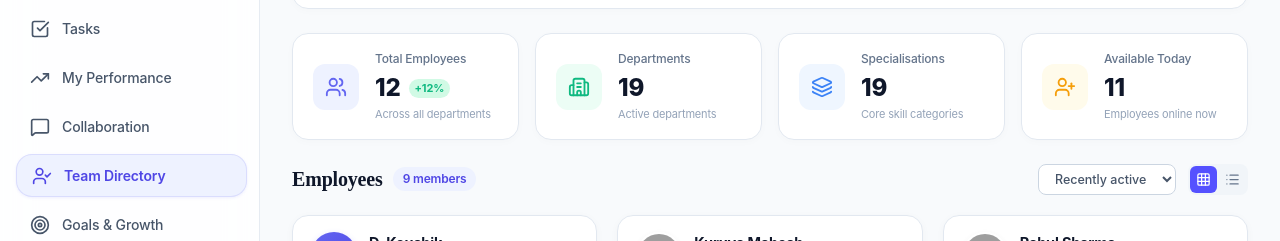
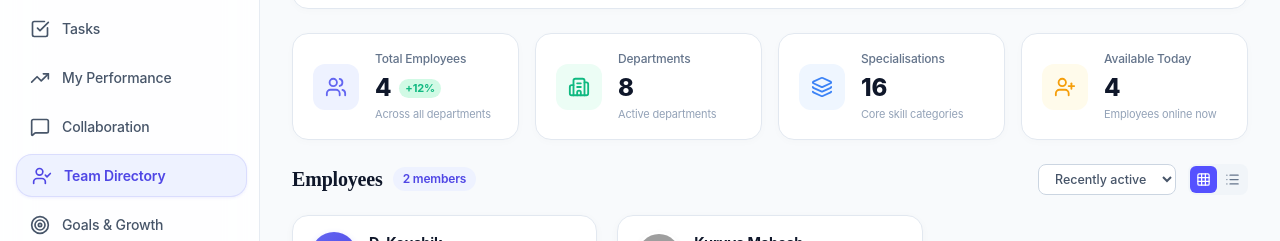
Before and after one commit to Grabit-Main/KSS-WORKMATE, a React (Vite) app in the folder frontend/: page /team-directory in a window 1280 px wide. Shown: the part 288-529 px from the top of the page. Built offline with nearby package versions, Linux system fonts and the light colour scheme; no server answers; sample sign-in values are in the browser's storage; grey boxes are pictures that could not be loaded; a web font is replaced by a local one.

Commit message:
fix(team-directory): remove 7 demo profiles and founder ceo card

```diff
--- a/frontend/src/pages/TeamDirectoryPage.jsx
+++ b/frontend/src/pages/TeamDirectoryPage.jsx
@@ -67,19 +67,49 @@ class DirectoryErrorBoundary extends Component {
 
 // Default reference employees to supplement if API returns partial data
 const DEFAULT_DIRECTORY_EMPLOYEES = [
-  { id: 'ref-ceo', full_name: 'Founder CEO', role: 'CEO', department: 'Executive Management', avatar_url: '', projects_count: 8, kpi: 98, online: true },
   { id: 'ref-cto-1', full_name: 'Akshit Ujjain', role: 'CTO', department: 'Executive Management', avatar_url: '', projects_count: 7, kpi: 96, online: true },
   { id: 'ref-cto-2', full_name: 'Gaurav Kumar Tripathi', role: 'CTO', department: 'Executive Management', avatar_url: '', projects_count: 6, kpi: 95, online: true },
   { id: 'ref-pm', full_name: 'D. Koushik', role: 'PM', department: 'Engineering', avatar_url: '', projects_count: 5, kpi: 94, online: true },
-  { id: '4', full_name: 'Kuruva Mahesh', role: 'UI/UX Designer', department: 'Design', avatar_url: 'https://images.unsplash.com/photo-1534528741775-53994a69daeb?w=150', projects_count: 3, kpi: 92, online: true },
-  { id: '6', full_name: 'Rahul Sharma', role: 'Backend Developer', department: 'Engineering', avatar_url: 'https://images.unsplash.com/photo-1507003211169-0a1dd7228f2d?w=150', projects_count: 2, kpi: 91, online: true },
-  { id: '7', full_name: 'Priya Nair', role: 'QA Engineer', department: 'Quality Assurance', avatar_url: 'https://images.unsplash.com/photo-1438761681033-6461ffad8d80?w=150', projects_count: 3, kpi: 86, online: true },
-  { id: '8', full_name: 'Arjun Kumar', role: 'Project Manager', department: 'Operations', avatar_url: 'https://images.unsplash.com/photo-1500648767791-00dcc994a43e?w=150', projects_count: 5, kpi: 95, online: true },
-  { id: '9', full_name: 'Sneha Rao', role: 'HR Specialist', department: 'Human Resources', avatar_url: 'https://images.unsplash.com/photo-1544005313-94ddf0286df2?w=150', projects_count: 1, kpi: 90, online: true },
-  { id: '10', full_name: 'Vikram Iyer', role: 'DevOps Engineer', department: 'Infrastructure', avatar_url: 'https://images.unsplash.com/photo-1519085360753-af0119f7cbe7?w=150', projects_count: 2, kpi: 87, online: true },
-  { id: '11', full_name: 'Neha Gupta', role: 'Business Analyst', department: 'Product', avatar_url: 'https://images.unsplash.com/photo-1573496359142-b8d87734a5a2?w=150', projects_count: 4, kpi: 92, online: false },
-  { id: '12', full_name: 'Karthik R', role: 'UI Developer', department: 'Design', avatar_url: 'https://images.unsplash.com/photo-1506794778202-cad84cf45f1d?w=150', projects_count: 3, kpi: 89, online: true }
+  { id: '4', full_name: 'Kuruva Mahesh', role: 'UI/UX Designer', department: 'Design', avatar_url: 'https://images.unsplash.com/photo-1534528741775-53994a69daeb?w=150', projects_count: 3, kpi: 92, online: true }
 ];
+
+// Demo profile cards specifically removed as per user requirements
+const isRemovedDemoEmployee = (emp) => {
+  if (!emp) return false;
+  const fullName = String(emp.full_name || `${emp.first_name || ''} ${emp.last_name || ''}`).trim().toLowerCase();
+  const email = String(emp.email || '').trim().toLowerCase();
+
+  // 1. Founder CEO
+  if (
+    fullName === 'founder ceo' ||
+    (fullName.includes('founder') && fullName.includes('ceo')) ||
+    email.startsWith('founder@') ||
+    String(emp.id) === 'ref-ceo'
+  ) {
+    return true;
+  }
+
+  // 2. The 7 specific demo employee profiles to remove
+  const demoNames = [
+    'rahul sharma',
+    'priya nair',
+    'arjun kumar',
+    'sneha rao',
+    'vikram iyer',
+    'neha gupta',
+    'karthik r'
+  ];
+  if (demoNames.includes(fullName)) {
+    return true;
+  }
+
+  const demoIds = ['6', '7', '8', '9', '10', '11', '12'];
+  if (demoIds.includes(String(emp.id))) {
+    return true;
+  }
+
+  return false;
+};
 
 // Helper to determine if a user role belongs to Executive / Admins
 const isAdminRole = (role) => {
@@ -134,31 +164,31 @@ const TeamDirectoryPage = () => {
 
         if (!isMounted) return;
 
-        const fetchedUsers = Array.isArray(usersData) ? usersData : [];
+        const fetchedUsers = Array.isArray(usersData) ? usersData.filter(u => !isRemovedDemoEmployee(u)) : [];
         setAllProjects(Array.isArray(projectsData) ? projectsData : []);
         setAllTasks(Array.isArray(tasksData) ? tasksData : []);
         setAllKpiLogs(Array.isArray(kpiData) ? kpiData : []);
 
         const combined = [...fetchedUsers];
         DEFAULT_DIRECTORY_EMPLOYEES.forEach(def => {
-          if (!combined.some(u => String(u.id) === String(def.id) || (u.email && u.email.toLowerCase() === def.email?.toLowerCase()) || (u.full_name && u.full_name.toLowerCase() === def.full_name.toLowerCase()))) {
+          if (!isRemovedDemoEmployee(def) && !combined.some(u => String(u.id) === String(def.id) || (u.email && u.email.toLowerCase() === def.email?.toLowerCase()) || (u.full_name && u.full_name.toLowerCase() === def.full_name.toLowerCase()))) {
             combined.push(def);
           }
         });
-        setUsersList(combined);
+        setUsersList(combined.filter(u => !isRemovedDemoEmployee(u)));
 
         // Check query param (?empId=... or ?userId=...) for deep-link selection ONLY if user role is authorized
         if (canViewDetailedProfile) {
           const params = new URLSearchParams(location.search);
           const empId = params.get('empId') || params.get('userId');
           if (empId) {
-            const found = combined.find(u => (String(u.id) === String(empId) || String(u.user_id) === String(empId) || u.email === empId));
+            const found = combined.find(u => !isRemovedDemoEmployee(u) && (String(u.id) === String(empId) || String(u.user_id) === String(empId) || u.email === empId));
             if (found) setSelectedEmp(found);
           }
         }
       } catch (err) {
         console.error('Failed to load team directory data:', err);
-        setUsersList(DEFAULT_DIRECTORY_EMPLOYEES);
+        setUsersList(DEFAULT_DIRECTORY_EMPLOYEES.filter(u => !isRemovedDemoEmployee(u)));
       } finally {
         if (isMounted) setLoading(false);
       }
@@ -171,7 +201,7 @@ const TeamDirectoryPage = () => {
   // Derived filter options
   const departmentOptions = useMemo(() => {
     const depts = new Set(['All Departments']);
-    usersList.forEach(u => {
+    usersList.filter(u => !isRemovedDemoEmployee(u)).forEach(u => {
       if (u.department) depts.add(u.department);
       if (u.role) depts.add(u.role);
     });
@@ -180,7 +210,7 @@ const TeamDirectoryPage = () => {
 
   const specOptions = useMemo(() => {
     const specs = new Set(['All Specialisations']);
-    usersList.forEach(u => {
+    usersList.filter(u => !isRemovedDemoEmployee(u)).forEach(u => {
       if (u.department) specs.add(u.department);
       if (u.role) specs.add(u.role);
     });
@@ -190,6 +220,7 @@ const TeamDirectoryPage = () => {
   // Filter & Sort Employees across both sections
   const filteredEmployees = useMemo(() => {
     const list = usersList.filter(u => {
+      if (isRemovedDemoEmployee(u)) return false;
       const name = (u.full_name || `${u.first_name || ''} ${u.last_name || ''}`).toLowerCase();
       const email = (u.email || '').toLowerCase();
       const role = (u.role || u.department || '').toLowerCase();
```
